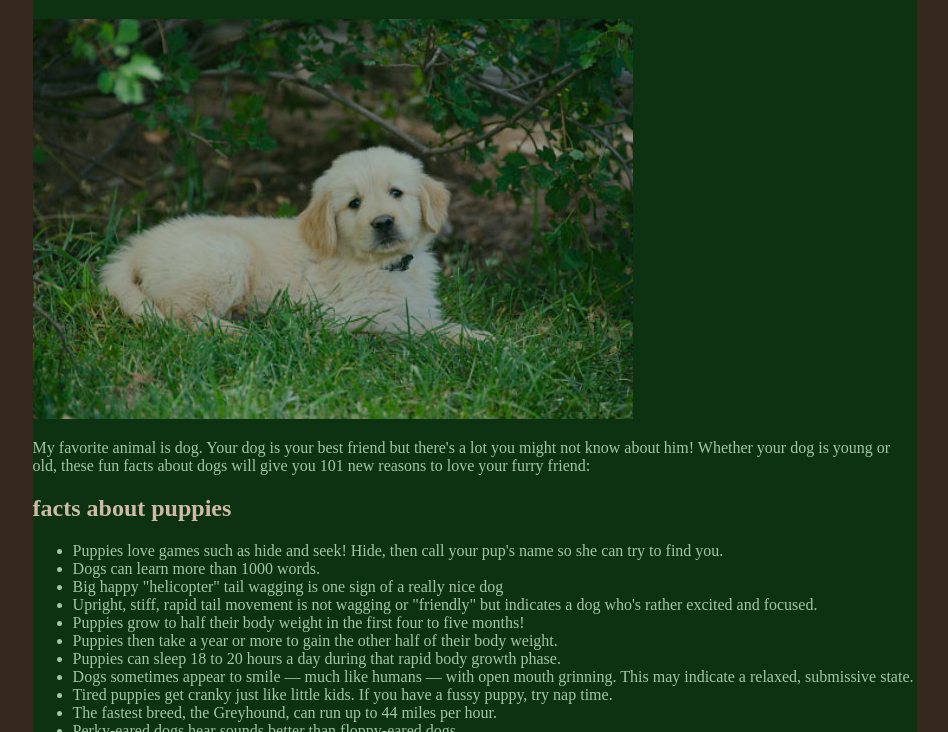
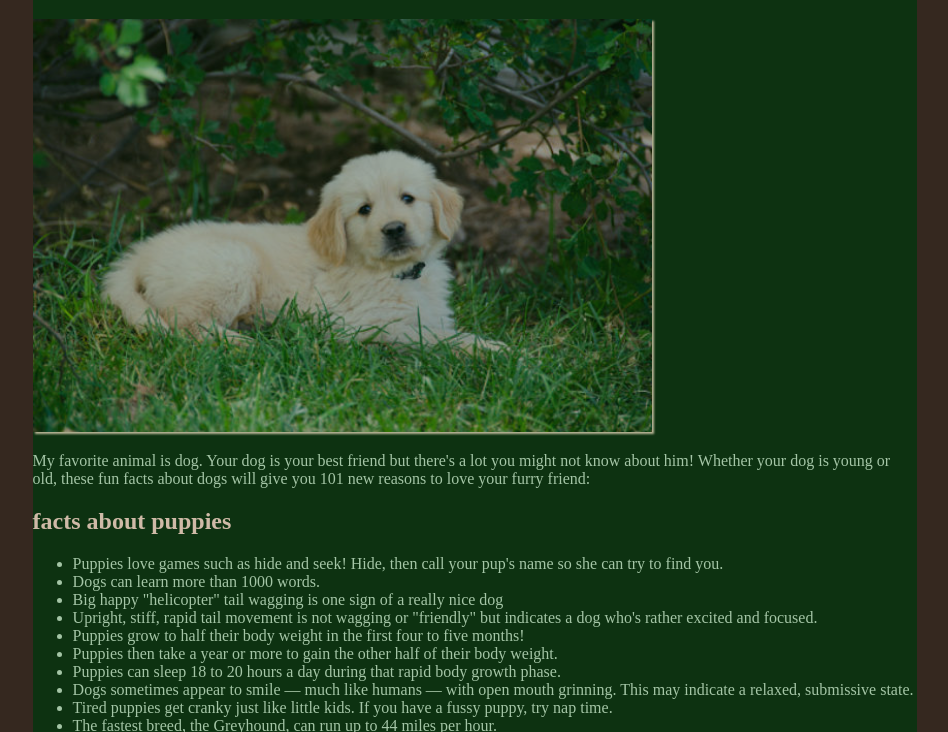
Before and after one commit to bhagatabhijeet/favanimal, a plain HTML site: page index.html in a window 1280 px wide. Shown: the part 61-793 px from the top of the page, without its empty margins (165-1113 px from the left). Drawn offline with Linux system fonts and the light colour scheme.

Commit message:
add box shadow to image

```diff
--- a/style/style.css
+++ b/style/style.css
@@ -13,4 +13,7 @@ h1,h2{
 }
 img{
     opacity: 0.7;
+    width: 70%;
+    box-shadow: blanchedalmond  2px 2px 2px;
+    margin: auto;
 }
```
